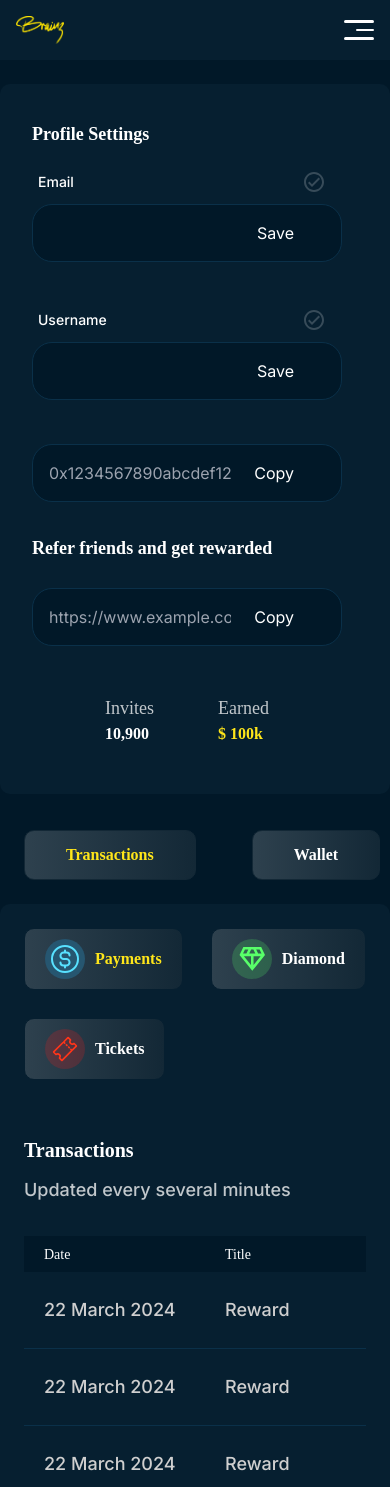
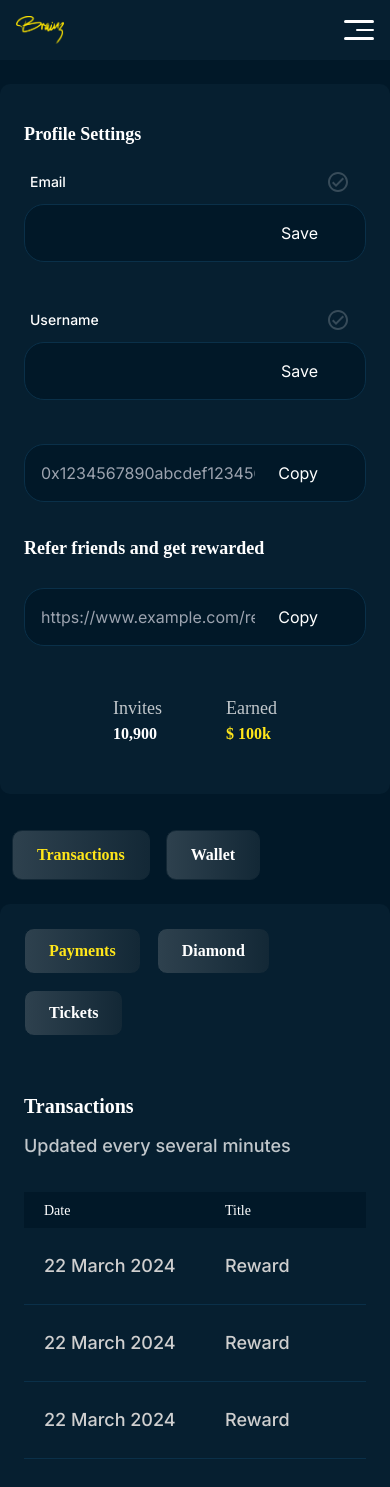
Before and after one commit to qasimfida/brainz, a Next.js app: page /dashboard/profile in a window 390 px wide. Shown: the top 1487 px of the page. Built offline with nearby package versions, Linux system fonts and the light colour scheme; a web font is replaced by a local one.

Commit message:
Profile page tabs UI fixed

```diff
--- a/app/components/PriceAdjuster.jsx
+++ b/app/components/PriceAdjuster.jsx
@@ -21,8 +21,8 @@ export const PriceAdjuster = ({ initialPrice = 120, currency = "ETH" }) => {
   };
 
   return (
-    <div className="px-[10px] lg:px-[22px] py-[14px] border border-primary-250 bg-primary flex gap-4 items-center justify-between w-full rounded-[20px]">
-      <div className=" w-full">
+    <div className="flex w-full md:w-60 px-[10px] lg:px-6 py-3.5 border border-primary-250 bg-primary flex gap-4 items-center justify-between rounded-3xl">
+      <div className="flex-2.5 flex ">
         <button
           onClick={() => updatePrice("decrement")}
           className="text-base lg:text-lg font-bold text-white font-basement hover:text-secondary"
@@ -30,7 +30,7 @@ export const PriceAdjuster = ({ initialPrice = 120, currency = "ETH" }) => {
           -
         </button>
         <input
-          className=" mx-4 lg:hidden  appearance-none font-basement font-bold text-base lg:text-lg  text-grey-650 bg-[transparent] outline-none focus:outline-none text-white"
+          className="w-full overflow-hidden border-secondary mx-4 appearance-none font-basement font-bold text-base lg:text-lg  text-grey-650 bg-[transparent] outline-none focus:outline-none text-white"
           type="number"
           placeholder="121"
           value={price}
@@ -39,13 +39,10 @@ export const PriceAdjuster = ({ initialPrice = 120, currency = "ETH" }) => {
               e.target.value === "" ? 0 : parseFloat(e.target.value);
             if (!isNaN(newPrice)) setPrice(newPrice);
           }}
-          style={{
-            minWidth: "max-content",
-          }}
         />
       </div>
-      <div className="flex items-center justify-between gap-[10px] relative">
-        <input
+      <div className="flex-1 flex items-center justify-end gap-3 relative ">
+        {/* <input
           className="hidden lg:block appearance-none font-basement font-bold text-base lg:text-lg  text-grey-650 bg-[transparent] outline-none focus:outline-none text-white"
           type="number"
           placeholder="121"
@@ -58,18 +55,18 @@ export const PriceAdjuster = ({ initialPrice = 120, currency = "ETH" }) => {
           style={{
             minWidth: "50px",
             width: `${(price.toString().length + 1) * 10}px`,
-          }} // Set min-width and adjust width based on content length
-        />
+          }}
+        /> */}
         <h1 className="text-base lg:text-lg  font-bold font-basement text-secondary">
           {currency}
         </h1>
+        <button
+          onClick={() => updatePrice("increment")}
+          className="text-base lg:text-lg  font-bold text-white font-basement hover:text-secondary"
+        >
+          +
+        </button>
       </div>
-      <button
-        onClick={() => updatePrice("increment")}
-        className="text-base lg:text-lg  font-bold text-white font-basement hover:text-secondary"
-      >
-        +
-      </button>
     </div>
   );
 };
--- a/app/components/WalletTabs.jsx
+++ b/app/components/WalletTabs.jsx
@@ -32,11 +32,13 @@ const WalletTabs = () => {
   };
   return (
     <Tab.Group>
-      <Tab.List className={"flex flex-wrap gap-8"}>
+      <Tab.List
+        className={"px-3 md:px-0 flex flex-row gap-4 md:gap-6 lg:gap-8"}
+      >
         <Tab className="outline-none">
           {({ selected }) => (
             <div
-              className={`transition  duration-200 ease-in-out border border-[#132836] ml-[24px] md:ml-0 px4 py-2.5 text-nowrap text-base lg:text-xl font-basement font-bold bg-gradient-to-r from-[#2e414e] to-[#132836] font-bold rounded-[10px] inline-flex items-center duration-200 px-[41px] py-3  ${
+              className={`transition  duration-200 ease-in-out border border-[#132836]  py-2.5 text-nowrap text-base lg:text-xl font-basement font-bold bg-gradient-to-r from-[#2e414e] to-[#132836] font-bold rounded-[10px] inline-flex items-center duration-200 px-6 md:px-10 py-3  ${
                 selected
                   ? "text-secondary border-[#132836]"
                   : "text-white hover:border-white"
@@ -47,10 +49,10 @@ const WalletTabs = () => {
           )}
         </Tab>
 
-        <Tab className={"outline-none ml-[24px] md:ml-0"}>
+        <Tab className={"outline-none md:ml-0"}>
           {({ selected }) => (
             <div
-              className={`transition  duration-200 ease-in-out border border-[#132836] px4 py-2.5 text-nowrap text-base lg:text-xl font-basement font-bold bg-gradient-to-r from-[#2e414e] to-[#132836] font-bold rounded-[10px] inline-flex items-center duration-200 px-[41px] py-3   ${
+              className={`transition  duration-200 ease-in-out border border-[#132836] px4 py-2.5 text-nowrap text-base lg:text-xl font-basement font-bold bg-gradient-to-r from-[#2e414e] to-[#132836] font-bold rounded-[10px] inline-flex items-center duration-200 px-6 md:px-10 py-3   ${
                 selected
                   ? "text-secondary border-[#132836]"
                   : "text-white hover:border-white"
@@ -65,17 +67,17 @@ const WalletTabs = () => {
         <Tab.Panel className={"bg-primary-350  rounded-[10px] pb-6"}>
           <div className="pt-6 pl-6 pr-6 mt-6 md:pl-8 md:pr-16">
             <Tab.Group>
-              <Tab.List className={"flex gap-7 flex-wrap"}>
+              <Tab.List className={"flex flex-wrap gap-4 md:gap-7"}>
                 <Tab className={"outline-none"}>
                   {({ selected }) => (
                     <div
-                      className={`px-5 transition  duration-200 ease-in-out border border-primary-350 px4 py-2.5 text-nowrap text-base lg:text-xl font-basement font-bold bg-gradient-to-r from-[#2e414e] to-[#132836] font-bold rounded-[10px] inline-flex items-center duration-200 ${
+                      className={`px-6 md:px-8 transition  duration-200 ease-in-out border border-primary-350 px4 py-2.5 text-nowrap text-base lg:text-xl font-basement font-bold bg-gradient-to-r from-[#2e414e] to-[#132836] font-bold rounded-[10px] inline-flex items-center duration-200 ${
                         selected
                           ? "text-secondary border-[#132836]"
                           : "text-white hover:border-white"
                       } `}
                     >
-                      <div className="flex items-center justify-center bg-[#265670] w-10 h-10 rounded-[80px] mr-2.5">
+                      <div className="hidden md:flex items-center justify-center bg-[#265670] w-10 h-10 rounded-[80px] mr-2.5">
                         <PayementIcon />
                       </div>
                       Payments
@@ -85,13 +87,13 @@ const WalletTabs = () => {
                 <Tab className={"outline-none"}>
                   {({ selected }) => (
                     <div
-                      className={`transition px-5 duration-200 ease-in-out border border-primary-350 px4 py-2.5 text-nowrap text-base lg:text-xl font-basement font-bold bg-gradient-to-r from-[#2e414e] to-[#132836] font-bold rounded-[10px] inline-flex items-center duration-200  ${
+                      className={`transition px-6 md:px-8 duration-200 ease-in-out border border-primary-350 px4 py-2.5 text-nowrap text-base lg:text-xl font-basement font-bold bg-gradient-to-r from-[#2e414e] to-[#132836] font-bold rounded-[10px] inline-flex items-center duration-200  ${
                         selected
                           ? "text-secondary border-[#132836]"
                           : "text-white hover:border-white"
                       }`}
                     >
-                      <div className="flex items-center justify-center bg-success/20 w-10 h-10 rounded-[80px] mr-2.5">
+                      <div className="hidden md:flex items-center justify-center bg-success/20 w-10 h-10 rounded-[80px] mr-2.5">
                         <DiamondIcon
                           width="26"
                           height="26"
@@ -105,13 +107,13 @@ const WalletTabs = () => {
                 <Tab className={"outline-none"}>
                   {({ selected }) => (
                     <div
-                      className={`transition px-5 duration-200 ease-in-out border border-primary-350 px4 py-2.5 text-nowrap text-base lg:text-xl font-basement font-bold bg-gradient-to-r from-[#2e414e] to-[#132836] font-bold rounded-[10px] inline-flex items-center duration-200  ${
+                      className={`transition px-6 md:px-8 duration-200 ease-in-out border border-primary-350 px4 py-2.5 text-nowrap text-base lg:text-xl font-basement font-bold bg-gradient-to-r from-[#2e414e] to-[#132836] font-bold rounded-[10px] inline-flex items-center duration-200  ${
                         selected
                           ? "text-secondary border-[#132836]"
                           : "text-white hover:border-white"
                       }`}
                     >
-                      <div className="flex items-center justify-center bg-danger/20 w-10 h-10 rounded-[80px] mr-2.5">
+                      <div className="hidden md:flex  items-center justify-center bg-danger/20 w-10 h-10 rounded-[80px] mr-2.5">
                         <TicketIcon
                           width="26"
                           height="26"
@@ -145,11 +147,11 @@ const WalletTabs = () => {
         <Tab.Panel className={"bg-primary-350  rounded-[10px] pb-6"}>
           <div className="pt-6 pl-6 pr-6 mt-6 md:pl-8 md:pr-16">
             <Tab.Group>
-              <Tab.List className={"flex gap-7 flex-wrap"}>
+              <Tab.List className={"flex gap-4 md:gap-7 flex-row"}>
                 <Tab className={"outline-none peer"}>
                   {({ selected }) => (
                     <div
-                      className={`transition  duration-200 ease-in-out border border-primary-350 px-14 py-3 text-nowrap text-base lg:text-xl font-basement font-bold   font-bold rounded-[10px] inline-flex items-center duration-200  peer-checked:bg-blue-600
+                      className={`transition  duration-200 ease-in-out border border-primary-350 px-6 md:px-14 py-3 text-nowrap text-base lg:text-xl font-basement font-bold   font-bold rounded-[10px] inline-flex items-center duration-200  peer-checked:bg-blue-600
                        ${
                          selected
                            ? "bg-secondary/10 text-secondary "
@@ -163,7 +165,7 @@ const WalletTabs = () => {
                 <Tab className={"outline-none peer"}>
                   {({ selected }) => (
                     <div
-                      className={`transition  duration-200 ease-in-out border border-primary-350 px-11 py-3 text-nowrap text-base lg:text-xl font-basement font-bold   font-bold rounded-[10px] inline-flex items-center duration-200  peer-checked:bg-blue-600
+                      className={`transition  duration-200 ease-in-out border border-primary-350 px-6 md:px-11 py-3 text-nowrap text-base lg:text-xl font-basement font-bold   font-bold rounded-[10px] inline-flex items-center duration-200  peer-checked:bg-blue-600
                        ${
                          selected
                            ? "bg-secondary/10 text-secondary "
@@ -275,7 +277,7 @@ const WalletTabs = () => {
                       <h1 className="text-base lg:text-xl font-bold text-white font-basement ">
                         Withdrawal Amount
                       </h1>
-                      <div className="w-full md:w-fit mt-2.5">
+                      <div className=" mt-2.5">
                         <PriceAdjuster
                           initialPrice={120}
                           currency={selectedOption.label}
--- a/app/container/Profile/Profile.jsx
+++ b/app/container/Profile/Profile.jsx
@@ -5,7 +5,7 @@ import WalletTabs from "@/app/components/WalletTabs";
 export const Profile = () => {
   return (
     <div className="mb-8">
-      <div className="bg-primary-350 pt-9 pb-12 w-full rounded-[10px] mt-6 pl-8 pr-12 text-white">
+      <div className="bg-primary-350 pt-9 pb-12 w-full rounded-[10px] mt-6 pl-6 pr-6 md:pl-8 md:pr-12 text-white">
         <h1 className="text-lg lg:text-xl font-basement font-bold ">
           Profile Settings
         </h1>
```
